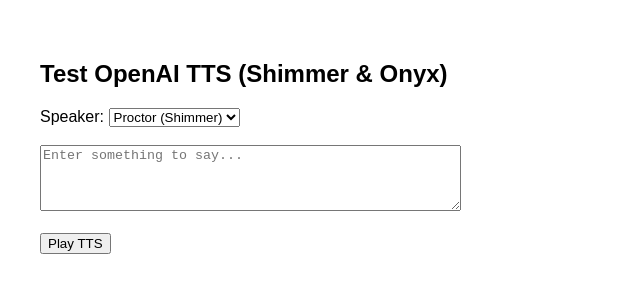
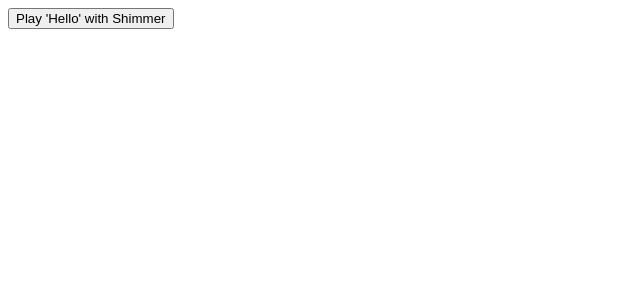
Before and after one commit to EMSCodeSim/version3, a website: page tts-test.html in a window 1280 px wide. Shown: the whole page, without its empty margins (0-640 px from the left). Drawn offline with Linux system fonts and the light colour scheme.

Commit message:
Update tts-test.html

```diff
--- a/tts-test.html
+++ b/tts-test.html
@@ -1,54 +1,38 @@
 <!DOCTYPE html>
 <html>
-<head>
-  <title>TTS Test Page</title>
-</head>
-<body style="font-family: sans-serif; padding: 2rem;">
-  <h2>Test OpenAI TTS (Shimmer & Onyx)</h2>
-  <label for="speaker">Speaker:</label>
-  <select id="speaker">
-    <option value="proctor">Proctor (Shimmer)</option>
-    <option value="patient">Patient (Onyx)</option>
-  </select>
-
-  <br><br>
-
-  <textarea id="text" rows="4" cols="50" placeholder="Enter something to say..."></textarea>
-  <br><br>
-  <button onclick="speak()">Play TTS</button>
-
-  <p id="log" style="margin-top: 1rem;"></p>
+<head><title>Basic TTS Test</title></head>
+<body>
+  <button onclick="testTTS()">Play 'Hello' with Shimmer</button>
+  <p id="status"></p>
 
   <script>
-    async function speak() {
-      const text = document.getElementById('text').value.trim();
-      const speaker = document.getElementById('speaker').value;
-      const log = document.getElementById('log');
-      log.innerText = 'Requesting audio...';
+    async function testTTS() {
+      const status = document.getElementById('status');
+      status.textContent = "Fetching audio...";
 
       try {
-        const res = await fetch("/api/tts", {
+        const res = await fetch("https://emscodesim3.netlify.app/.netlify/functions/tts", {
           method: "POST",
           headers: { "Content-Type": "application/json" },
-          body: JSON.stringify({ text, speaker })
+          body: JSON.stringify({ text: "Hello", speaker: "proctor" })
         });
 
-        const data = await res.json();
+        const { audio } = await res.json();
 
-        if (!data.audio) throw new Error("No audio returned");
+        if (!audio) throw new Error("No audio returned.");
 
-        const audioBlob = new Blob([
-          Uint8Array.from(atob(data.audio), c => c.charCodeAt(0))
-        ], { type: "audio/mpeg" });
+        const blob = new Blob([Uint8Array.from(atob(audio), c => c.charCodeAt(0))], {
+          type: "audio/mpeg"
+        });
 
-        const audioUrl = URL.createObjectURL(audioBlob);
-        const audio = new Audio(audioUrl);
-        audio.play();
+        const url = URL.createObjectURL(blob);
+        const audioEl = new Audio(url);
+        audioEl.play();
 
-        log.innerText = "Playing audio with voice: " + speaker;
+        status.textContent = "Playing audio.";
       } catch (err) {
         console.error("TTS error:", err);
-        log.innerText = "Error: " + err.message;
+        status.textContent = "Error: " + err.message;
       }
     }
   </script>
```
